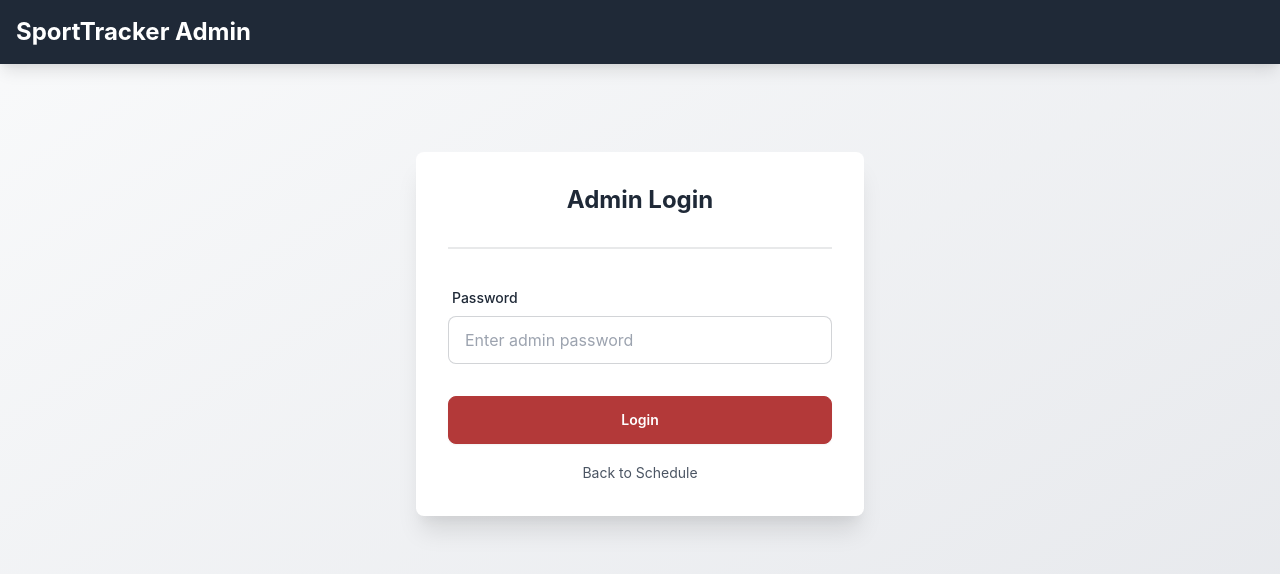
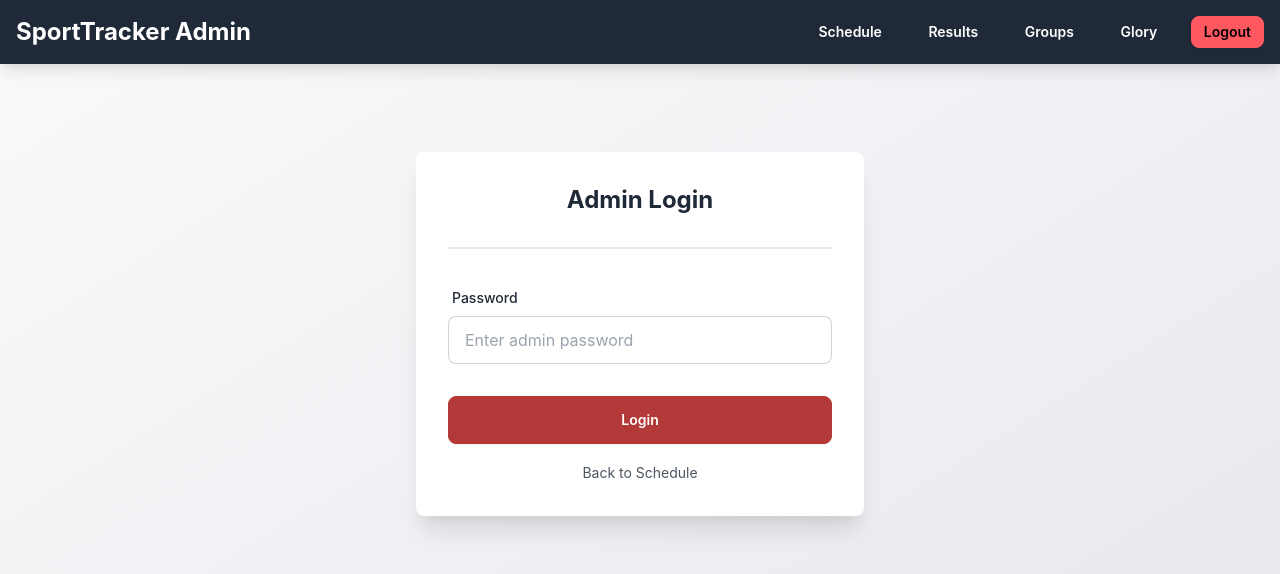
Before and after one commit to NSHUNG15/SportTracker, a website: page pages/admin.html in a window 1280 px wide. Drawn offline with nearby package versions, Linux system fonts and the light colour scheme; no server answers.

Commit message:
fix hidden

```diff
--- a/pages/admin.html
+++ b/pages/admin.html
@@ -26,7 +26,7 @@
                 </div>
 
                 <!-- Desktop Navigation Links (hidden until logged in) -->
-                <div class="hidden space-x-4 ">
+                <div class="space-x-4 ">
                     <a href="./../index.html" class="hidden md:inline-flex btn btn-ghost btn-sm">Schedule</a>
                     <a href="results.html" class="hidden md:inline-flex btn btn-ghost btn-sm">Results</a>
                     <a href="groups.html" class="hidden md:inline-flex btn btn-ghost btn-sm">Groups</a>
```
